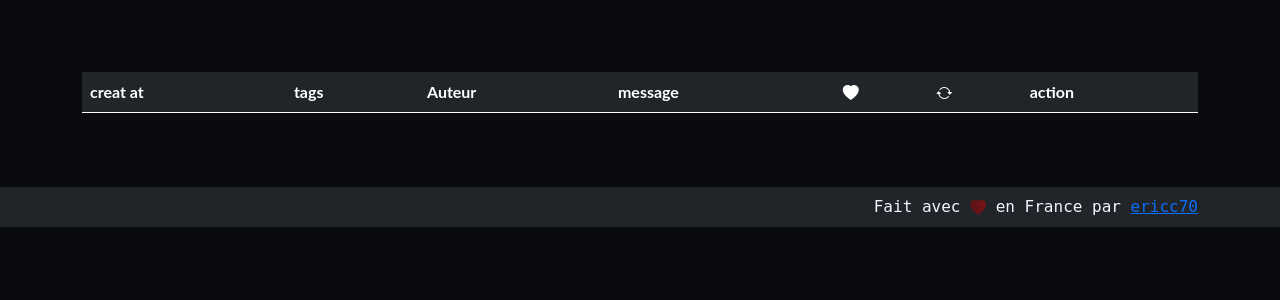
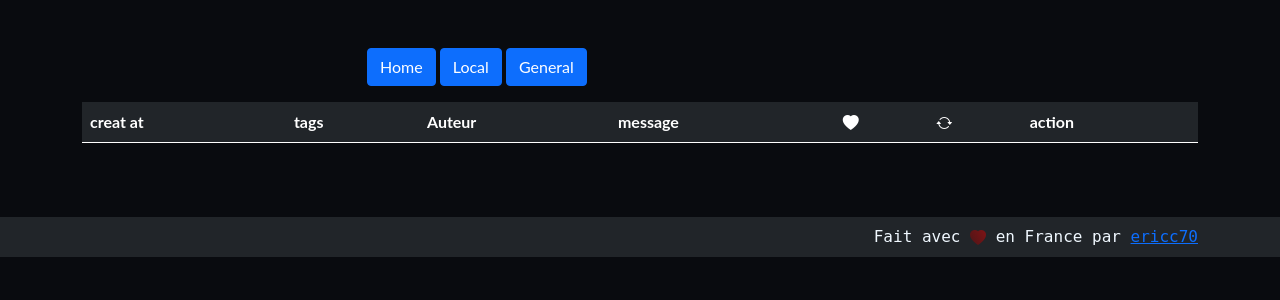
Before and after one commit to ericc70/BotSocialMedia, a Symfony app: template templates/mamot/list.html.twig in a window 1280 px wide. Shown: the part 56-356 px from the top of the page. Run offline with Twig, Linux system fonts and the light colour scheme; the template is opened without the code that fills it, so the values that code supplies are empty; some libraries are stand-ins or nearby versions; some web fonts are replaced.

Commit message:
timeline masto

```diff
--- a/src/Controller/TwitterController.php
+++ b/src/Controller/TwitterController.php
@@ -132,9 +132,10 @@ class TwitterController extends AbstractController
      */
     public function PostDirectMessage(): Response
     {
+        //$idUser  -> get account
+        // $message get request
 
-        $message = "dur dur la vie de devleloopeur";
-        $idUser = "716615506669789187";
+
         $this->tweet->postDirectMessage("$message", "$idUser");
         return $this->render('twitter/index.html.twig', [
             'controller_name' => 'twitterController',
--- a/templates/base.html.twig
+++ b/templates/base.html.twig
@@ -78,11 +78,9 @@
 									Mastodon
 								</a>
 								<ul class="dropdown-menu bg-dark" aria-labelledby="navbarDropdown">
+
 									<li>
-										<a class="dropdown-item " href="{{path('mamot-timeline-home') }}">Home timeline</a>
-									</li>
-									<li>
-										<a class="dropdown-item" href="{{path('mamot-timeline') }}">Timeline</a>
+										<a class="dropdown-item" href="{{path('mamot-timeline') }}">Timelines</a>
 									</li>
 									<li>
 										<a class="dropdown-item" href="{{path('mamot-status') }}">Pouet message</a>
--- a/templates/mamot/list.html.twig
+++ b/templates/mamot/list.html.twig
@@ -13,19 +13,12 @@
 					<h2>{{ titleController}}</h2>
 				</div>
 				<div class="col-9 justify-content-end ">
-					{% if titleController == "Home Timeline" %}
-						<a href="#" class="btn btn-primary">
-							Mention</a>
-						<a href="#" class="btn btn-primary">
-							DM</a>
-					{% endif %}
-					{% if titleController == "Timeline" %}
-						<a href="#" class="btn btn-primary">
 
-							Local</a>
-						<a href="#" class="btn btn-primary">
+						<a href="{{ path('mamot-timeline' , {home:true}) }} " class="btn btn-primary">Home</a>
+						<a href="{{ path('mamot-timeline' , {local:true}) }} " class="btn btn-primary">Local</a>
+						<a href="{{ path('mamot-timeline' , {local:false}) }} " class="btn btn-primary">
 							General</a>
-					{% endif %}
+
 				</div>
 			</div>
 			<div class="col-12">
```
Also changed, not shown: src/Controller/MamotController.php (+16 -15 lines).
